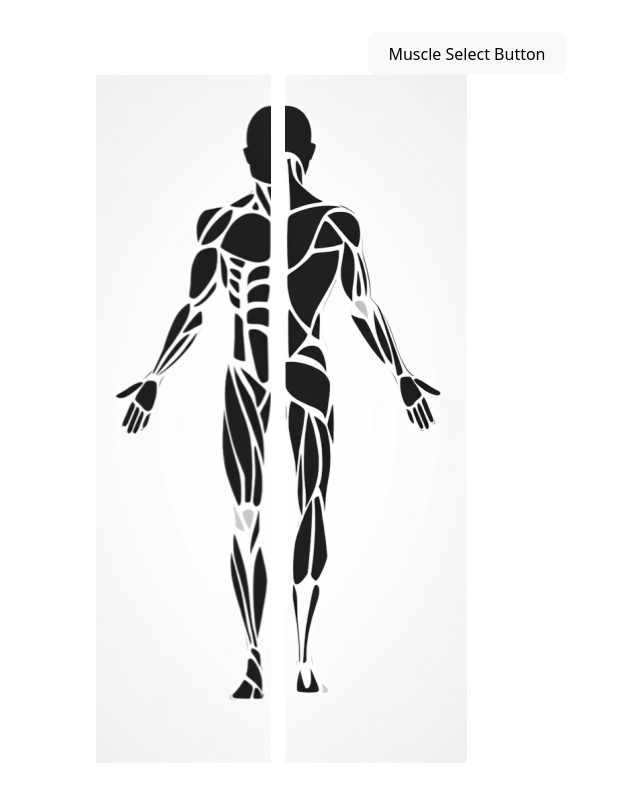
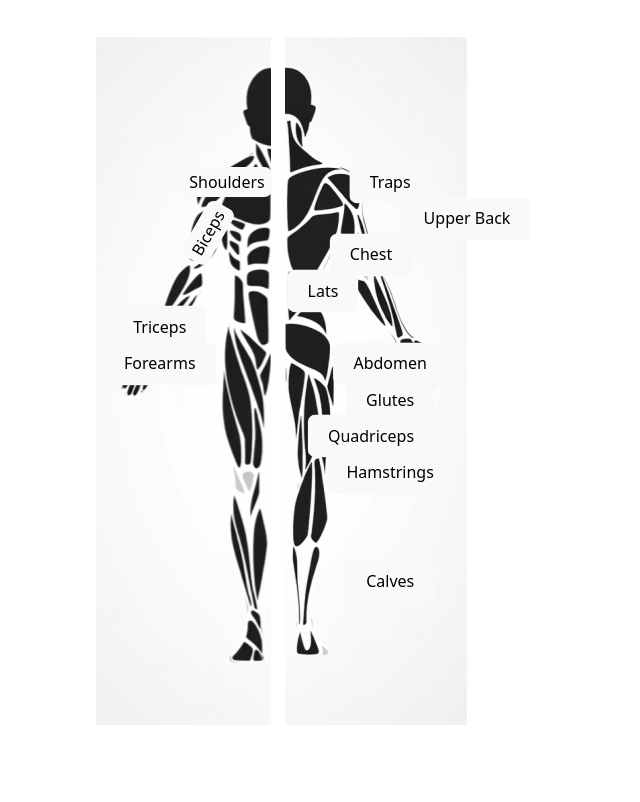
Before and after one commit to danielllesk/FormMaxx, a React app in the folder frontend/: page / in a window 1280 px wide. Shown: the top 802 px of the page, without its empty margins (173-813 px from the left). Built offline with nearby package versions, Linux system fonts and the light colour scheme; the HTML template or start-up script is replaced by a standard one.

Commit message:
muscle position changed

```diff
--- a/frontend/src/App.jsx
+++ b/frontend/src/App.jsx
@@ -3,19 +3,17 @@ import { BrowserRouter, Routes, Route } from 'react-router-dom'
 import './App.css'
 import HumanBody from './components/human-body.jsx'
 import MuscleSelectButton from './components/muscle-select-button.jsx'
-import Exercises from './components/excerise.jsx'
+import Exercise from './components/exercise.jsx'
 
 function App() {
   const [count, setCount] = useState(0)
 
   return (
     <div>
-    <MuscleSelectButton label="Muscle Select Button" onClick={() => console.log('clicked')} />
     <BrowserRouter>
       <Routes>
         <Route path="/" element={<HumanBody />} />
-        <Route path="/exercise" element={<Exercises />} />
-        {/* <Route path="/" element={} /> */}
+        <Route path="/exercise" element={<Exercise />} />
       </Routes>
     </BrowserRouter>
     </div>
--- a/frontend/src/components/excerise.jsx
+++ /dev/null
@@ -1,11 +0,0 @@
-import React from 'react';
-import {useLocation, Link} from "react-router-dom";
-
-export default function Exercise() {
-    const location = useLocation();
-    return(
-        <div>
-
-        </div>
-    );
-}
--- /dev/null
+++ b/frontend/src/components/exercise.jsx
@@ -0,0 +1,13 @@
+import {useLocation, Link} from "react-router-dom";
+
+export default function Exercise() {
+    const location = useLocation();
+    const selectedMuscle = location.state?.muscle || "No muscle selected";
+    return (
+        <div>
+            <h1>Exercise Page</h1>
+            <p>Selected Muscle: {selectedMuscle}</p>
+            <Link to="/">Go Back</Link>
+        </div>
+    );
+}
--- /dev/null
+++ b/frontend/src/components/human-body.css
@@ -0,0 +1,102 @@
+.human-body-container {
+  position: relative;
+  display: inline-block;
+}
+
+.Human-img {
+  width: 100%;
+  height: auto;
+}
+
+.Biceps {
+  position: absolute;
+  padding: 3px 6px;
+  top: 27%;
+  left: 23%;
+  transform: translate(-50%, -50%) rotate(-60deg);
+}
+
+.Triceps {
+  position: absolute;
+  top: 40%;
+  left: 18%;
+  transform: translate(-50%, -50%);
+}
+
+.Shoulders {
+  position: absolute;
+  padding: 3px 6px;
+  top: 20%;
+  left: 25%;
+  transform: translate(-50%, -50%);
+}
+
+.Chest {
+  position: absolute;
+  top: 30%;
+  left: 40%;
+  transform: translate(-50%, -50%);
+}
+
+.Abdomen {
+  position: absolute;
+  top: 45%;
+  left: 42%;
+  transform: translate(-50%, -50%);
+}
+
+.Quadriceps {
+  position: absolute;
+  top: 55%;
+  left: 40%;
+  transform: translate(-50%, -50%);
+}
+
+.Hamstrings {
+  position: absolute;
+  top: 60%;
+  left: 42%;
+  transform: translate(-50%, -50%);
+}
+
+.Calves {
+  position: absolute;
+  top: 75%;
+  left: 42%;
+  transform: translate(-50%, -50%);
+}
+
+.Glutes {
+  position: absolute;
+  top: 50%;
+  left: 42%;
+  transform: translate(-50%, -50%);
+}
+
+.Forearms {
+  position: absolute;
+  top: 45%;
+  left: 18%;
+  transform: translate(-50%, -50%);
+}
+
+.Lats {
+  position: absolute;
+  top: 35%;
+  left: 35%;
+  transform: translate(-50%, -50%);
+}
+
+.Traps {
+  position: absolute;
+  top: 20%;
+  left: 42%;
+  transform: translate(-50%, -50%);
+}
+
+.UpperBack {
+  position: absolute;
+  top: 25%;
+  left: 50%;
+  transform: translate(-50%, -50%);
+}
--- a/frontend/src/components/human-body.jsx
+++ b/frontend/src/components/human-body.jsx
@@ -2,29 +2,33 @@ import React from 'react';
 import { useNavigate } from 'react-router-dom';
 import humanAnatomy from '../assets/human_anatomy.png';
 import MuscleSelectButton from './muscle-select-button.jsx'
+import './human-body.css';
 
 export default function HumanBody() {
-    const Navigate  = useNavigate();
-    function handleClick() {
-        Navigate('/exercise');
+    const navigate  = useNavigate();
+    const humanMuscles = [ { label: 'Biceps', onClick: handleClick, className:'Biceps' },
+                            { label: 'Triceps', onClick: handleClick, className:'Triceps' },
+                            { label: 'Shoulders', onClick: handleClick, className:'Shoulders' },
+                            { label: 'Chest', onClick: handleClick, className:'Chest'  },
+                            {label: 'Abdomen', onClick: handleClick, className:'Abdomen'},
+                            {label: 'Quadriceps', onClick: handleClick, className:'Quadriceps'},
+                            {label: 'Hamstrings', onClick: handleClick, className:'Hamstrings'},
+                            { label: 'Calves', onClick: handleClick, className:'Calves'},
+                            {label: 'Glutes', onClick: handleClick, className:'Glutes'},
+                            { label: 'Forearms', onClick: handleClick, className:'Forearms' },
+                            { label: 'Lats', onClick: handleClick, className:'Lats' },
+                            { label: 'Traps', onClick: handleClick, className:'Traps' },
+                            { label: 'Upper Back', onClick: handleClick, className:'UpperBack' },
+    ]
+    function handleClick(muscle) {
+        navigate("/exercise", { state: { muscle: muscle.label } })
     }
-    const humanMuscles = [ { label: 'Biceps', onClick: handleClick },
-                            { label: 'Triceps', onClick: handleClick },
-                            { label: 'Shoulders', onClick: handleClick },
-                            { label: 'Chest', onClick: handleClick  },
-                            {label: 'Abdomen', onClick: handleClick},
-                            {label: 'Quandriceps', onClick: handleClick},
-                            {label: 'Hamstrings', onClick: handleClick},
-                            { label: 'Calves', onClick: handleClick},
-                            {label: 'Glutes', onClick: handleClick},
-                            { label: 'Forearms', onClick: handleClick },
-                            { label: 'Lats', onClick: handleClick },
-                            { label: 'Traps', onClick: handleClick },
-                            { label: 'Upper Back', onClick: handleClick },
-    ]
     return (
-        <div>
-            <img src={humanAnatomy} alt="Human Body" />
+        <div className="human-body-container">
+            <img className="Human-img" src={humanAnatomy} alt="Human Body" />
+            {humanMuscles.map((muscle, index) => (
+                <MuscleSelectButton key={index} label={muscle.label} onClick={() => handleClick(muscle)} className={muscle.className}/>
+            ))}
         </div>
     );
 }
--- a/frontend/src/components/muscle-select-button.jsx
+++ b/frontend/src/components/muscle-select-button.jsx
@@ -1,8 +1,8 @@
 import React from 'react';
 
-const MuscleSelectButton = ({label, onClick}) => {
+const MuscleSelectButton = ({label, onClick, className}) => {
     return (
-        <button onClick={onClick}>
+        <button onClick={onClick} className={className}>
             {label}
         </button>
     );
```
